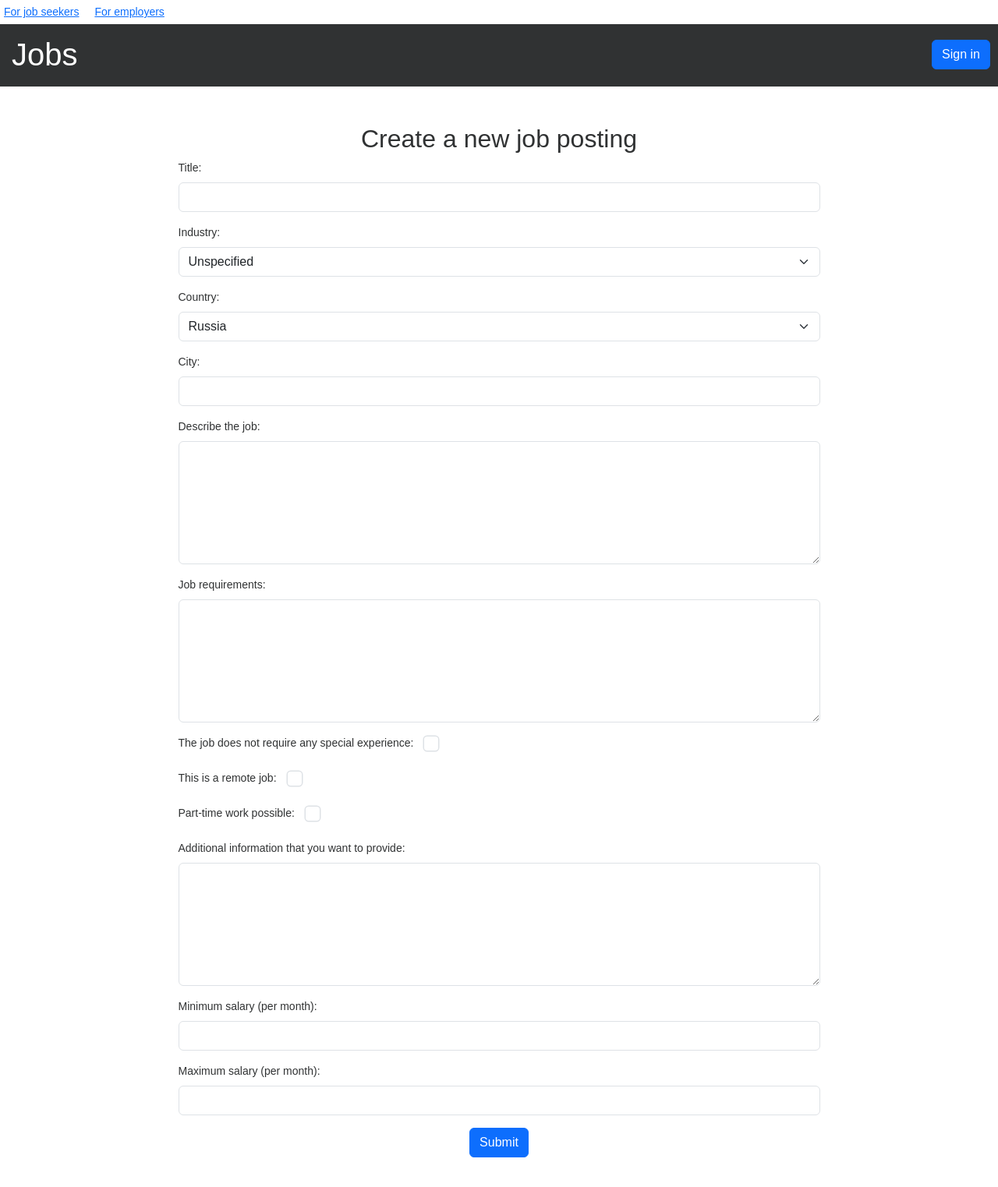
After one commit to vtyurin89/jobs, a Django app: template my_hh/hh/templates/hh/create_job_posting.html in a window 1280 px wide. The commit adds this page. Shown: the whole page at 78% size. Run offline with Django 4.2, Linux system fonts and the light colour scheme; the template is opened without the code that fills it: values that come from a table or form of the project are taken from there, others are empty; some libraries are stand-ins or nearby versions.

Commit message:
Version 0.11

```diff
--- /dev/null
+++ b/my_hh/hh/forms.py
@@ -0,0 +1,42 @@
+from django import forms
+from django.core.exceptions import ValidationError
+from django.forms import ModelForm
+
+from .models import *
+
+
+class CreateJobPostingForm(ModelForm):
+    title = forms.CharField(label='Title', max_length=500, required=True,
+                                 widget=forms.TextInput(attrs={'class': 'form-control', 'name': 'title'}))
+    industry = forms.ChoiceField(label='Industry', required=True, choices=JobPosting.INDUSTRY_CHOICES,
+                                 widget=forms.Select(attrs={'class': 'form-select', 'name': 'industry'}))
+    country = forms.ChoiceField(label='Country', required=True, choices=JobPosting.COUNTRY_CHOICES,
+                                 widget=forms.Select(attrs={'class': 'form-select', 'name': 'country'}))
+    city = forms.CharField(label='City', required=True,
+                                 widget=forms.TextInput(attrs={'class': 'form-control', 'name': 'city'}))
+    job_description = forms.CharField(label='Describe the job', required=True,
+                                 widget=forms.Textarea(attrs={'rows': 6, 'class': 'form-control', 'name': 'job_description'}))
+    experience_required = forms.CharField(label='Job requirements', required=True,
+                                 widget=forms.Textarea(attrs={'rows': 6, 'class': 'form-control', 'name': 'experience_required'}))
+    does_not_need_experience = forms.BooleanField(label="The job does not require any special experience",
+                                  widget=forms.CheckboxInput(attrs={'class': 'form-check-input ms-3', 'name': 'does_not_need_experience'}))
+    is_remote = forms.BooleanField(label="This is a remote job", widget=forms.CheckboxInput(attrs={'class': 'form-check-input ms-3',
+                                                                                    'name': 'is_remote'}))
+    is_part_time = forms.BooleanField(label="Part-time work possible",
+                                      widget=forms.CheckboxInput(attrs={'class': 'form-check-input ms-3',
+                                                                                    'name': 'is_part_time'}))
+    additional_information = forms.CharField(label='Additional information that you want to provide',
+                                 widget=forms.Textarea(attrs={'rows': 6, 'class': 'form-control', 'name': 'additional_information'}))
+    min_salary = forms.DecimalField(label="Minimum salary (per month)", required=True,
+                                 widget=forms.NumberInput(attrs={'class': 'form-control', 'name': 'min_salary'}))
+    max_salary = forms.DecimalField(label="Maximum salary (per month)", required=True,
+                                    widget=forms.NumberInput(attrs={'class': 'form-control', 'name': 'max_salary'}))
+
+
+
+
+    class Meta:
+        model = JobPosting
+        fields = ["title", "industry", "country", "city", "job_description",
+                  "experience_required", "does_not_need_experience", "is_remote", "is_part_time", "additional_information",
+                  "min_salary", "max_salary"]
--- a/my_hh/hh/models.py
+++ b/my_hh/hh/models.py
@@ -12,6 +12,7 @@ class User(AbstractUser):
 
     def save(self, *args, **kwargs):
         return super().save(*args, **kwargs)
+
 
 class JobSeekerProfile(models.Model):
     GENDER_CHOICES = (
@@ -35,6 +36,53 @@ class EmployerProfile(models.Model):
     phone_number = PhoneNumberField(null=True, blank=True, unique=True)
 
 
+class JobPosting(models.Model):
+    INDUSTRY_CHOICES = (
+        ('1', 'Unspecified'),
+        ('2', 'Consulting'),
+        ('3', 'Accounting'),
+        ('4', 'Finance'),
+        ('5', 'Advertising'),
+        ('6', 'Human Resources'),
+        ('7', 'Sales'),
+        ('8', 'News & Media'),
+        ('9', 'Insurance'),
+        ('10', 'Entertainment'),
+        ('11', 'Marketing'),
+        ('12', 'Science & Research'),
+        ('13', 'Tech'),
+        ('14', 'Healthcare'),
+        ('15', 'Manufacturing'),
+    )
+    COUNTRY_CHOICES = (
+        ('1', 'Russia'),
+        ('2', 'Kazakhstan'),
+        ('3', 'Belarus'),
+        ('4', 'Uzbekistan'),
+        ('5', 'Azerbaijan'),
+        ('6', 'Georgia'),
+        ('7', 'Kyrgyzstan'),
+    )
+    id = models.UUIDField(primary_key=True, default=uuid.uuid4, editable=False)
+    title = models.CharField(max_length=200)
+    industry = models.CharField(max_length=3, choices=INDUSTRY_CHOICES, default='1')
+    country = models.CharField(max_length=3, choices=COUNTRY_CHOICES, default='1')
+    city = models.CharField(max_length=100)
+    job_description = models.TextField(max_length=10000)
+    additional_information = models.TextField(max_length=10000, null=True, blank=True)
+    experience_required = models.CharField(max_length=10000)
+    does_not_need_experience = models.BooleanField(default=False)
+    is_remote = models.BooleanField(default=False)
+    is_part_time = models.BooleanField(default=False)
+    employer = models.ForeignKey('User', on_delete=models.CASCADE, related_name='employers')
+    job_open_date = models.DateTimeField(auto_now_add=True)
+    min_salary = models.DecimalField(max_digits=10, decimal_places=2)
+    max_salary = models.DecimalField(max_digits=10, decimal_places=2)
+    visible = models.BooleanField(default=True)
+    liked = models.ManyToManyField('User', blank=True, related_name='liked_post')
+
+
+# Maybe implement later...
 # @receiver(post_save, sender=User)
 # def create_user_profile(sender, instance, created, **kwargs):
 #     if created:
--- a/my_hh/hh/static/hh/hh.js
+++ b/my_hh/hh/static/hh/register.js
@@ -89,7 +89,7 @@ function load_employer_form() {
 
         <div class="form-group mt-5">
             <label for="first_name" class="form-label">Your company (if any)</label>
-            <input class="form-control mt-1" type="text" name="company_name" id="company_name" placeholder="Company name">
+            <input class="form-control mt-1" type="text" name="company_name" id="company_name" placeholder="Company name *" required>
             <input class="form-control mt-1" type="url" id="company_logo" name="company_logo" placeholder="Company logo URL">
         </div>
 
--- a/my_hh/hh/static/hh/styles.css
+++ b/my_hh/hh/static/hh/styles.css
@@ -31,11 +31,21 @@ header {
     color: white;
 }
 
+/* Logo */
 .logo {
     margin-bottom: 0;
     margin-top: 10px;
     margin-left: 10px;
     margin-right: 5px;
+}
+
+.link-no-decoration {
+    text-decoration: none;
+    color: inherit;
+}
+
+.link-no-decoration:hover {
+    color: inherit;
 }
 
 .button-header {
@@ -57,3 +67,9 @@ main {
     max-width: 800px;
     margin: auto;
 }
+
+
+/* Job posting form */
+input[type="checkbox"] {
+  transform:scale(1.5, 1.5);
+}
--- /dev/null
+++ b/my_hh/hh/templates/hh/create_job_posting.html
@@ -0,0 +1,32 @@
+{% extends "hh/layout.html" %}
+
+{% block title %}Create a posting{% endblock %}
+
+{% block body %}
+
+    <!-- Form to create a new posting -->
+
+        <div class="container mt-5">
+        <div class="row d-flex justify-content-center mt-5">
+        <div class="col-md-12 col-lg-9 ps-3 pe-3">
+        <div class="d-flex justify-content-center"><h2 id="register_label">Create a new job posting</h2></div>
+
+        <form method="post">
+
+        {% csrf_token %}
+        <div>{{ form.non_field_errors }}</div>
+        {% for part in form %}
+        <p><label for="{{ part.id_for_label }}" class="form-label"> {{ part.label }}: </label>{{ part }} </p>
+        <div>{{ part.errors }}</div>
+        {% endfor %}
+      <div class="text-center">
+      <!-- Submit button -->
+      <button type="submit" class="btn btn-primary btn-block mb-4">Submit</button>
+      </div>
+
+    </form>
+    </div>
+    </div>
+    </div>
+
+{% endblock body %}
--- a/my_hh/hh/templates/hh/index.html
+++ b/my_hh/hh/templates/hh/index.html
@@ -4,7 +4,7 @@
 
 {% block body %}
 
-<!-- Index search bar -->
+<!-- Index page search bar -->
         <div class="container mt-5">
         <div class="d-flex justify-content-center">
             <h1>Everyone can find a job</h1>
--- a/my_hh/hh/templates/hh/layout.html
+++ b/my_hh/hh/templates/hh/layout.html
@@ -7,10 +7,12 @@
 <html lang="en">
 <head>
     <meta charset="UTF-8">
-    <title>{% block title %}Jobs{% endblock %}</title>
+    <title> {% block title %}Jobs{% endblock %}</title>
 
     <link href="https://cdn.jsdelivr.net/npm/bootstrap@5.3.0-alpha3/dist/css/bootstrap.min.css" rel="stylesheet" integrity="sha384-KK94CHFLLe+nY2dmCWGMq91rCGa5gtU4mk92HdvYe+M/SXH301p5ILy+dN9+nJOZ" crossorigin="anonymous">
     <link href="{% static 'hh/styles.css' %}" rel="stylesheet">
+
+    <script src="https://kit.fontawesome.com/c8b9ec75e5.js" crossorigin="anonymous"></script>
 
     <script src="https://code.jquery.com/jquery-3.4.1.slim.min.js" integrity="sha384-J6qa4849blE2+poT4WnyKhv5vZF5SrPo0iEjwBvKU7imGFAV0wwj1yYfoRSJoZ+n" crossorigin="anonymous"></script>
     <script src="https://cdn.jsdelivr.net/npm/popper.js@1.16.0/dist/umd/popper.min.js" integrity="sha384-Q6E9RHvbIyZFJoft+2mJbHaEWldlvI9IOYy5n3zV9zzTtmI3UksdQRVvoxMfooAo" crossorigin="anonymous"></script>
@@ -34,6 +36,7 @@
     {% endif %}
 
 
+    <!-- header  -->
         <header>
         <div class="header-container">
             <div class="top-link d-inline me-3"><a href="#">For job seekers</a></div>
@@ -42,7 +45,7 @@
          <div class="header-block">
             <div class="header-container">
                 <div class="d-flex justify-content-between">
-                <h1 class="logo d-inline">Jobs</h1>
+                <h1 class="logo d-inline"><a class="link-no-decoration" href="{% url 'index' %}">Jobs</a></h1>
 
         <!-- UI dropdown, resume and openings-->
         {% if user.is_authenticated %}
@@ -50,12 +53,13 @@
                <div class="d-flex justify-content-between">
 
 
-            <!-- resume / opening button-->
-               <div class="mt-3 me-3 ps-3 pe-3">
+            <!-- create resume / job posting button-->
+
+               <div class="mt-3 ps-3 pe-3">
                 {% if not user.is_employer %}
-                <button type="button" class="btn btn-outline-info">Create a resume</button>
+                <a type="button" class="btn btn-outline-info">Create a resume</a>
                 {% else %}
-                <button type="button" class="btn btn-outline-info">Create an opening</button>
+                <a href="{% url 'create_job_posting' %}" type="button" class="btn btn-outline-info">Create a job posting</a>
                {% endif %}
                 </div>
 
--- a/my_hh/hh/templates/hh/login.html
+++ b/my_hh/hh/templates/hh/login.html
@@ -1,4 +1,6 @@
 {% extends "hh/layout.html" %}
+
+{% block title %}Sign in{% endblock %}
 
 {% block body %}
     <div class="row d-flex justify-content-center mt-5">
--- a/my_hh/hh/templates/hh/register.html
+++ b/my_hh/hh/templates/hh/register.html
@@ -1,5 +1,7 @@
 {% extends "hh/layout.html" %}
 {% load static %}
+
+{% block title %}Register{% endblock %}
 
 {% block body %}
     <div class="row d-flex justify-content-center mt-5">
@@ -22,5 +24,5 @@
 {% endblock %}
 
 {% block script %}
-    <script src="{% static 'hh/hh.js' %}"></script>
+    <script src="{% static 'hh/register.js' %}"></script>
 {% endblock %}
--- a/my_hh/hh/urls.py
+++ b/my_hh/hh/urls.py
@@ -5,5 +5,6 @@ urlpatterns = [
     path("", views.index, name="index"),
     path("login", views.login_view, name="login"),
     path("logout", views.logout_view, name="logout"),
-    path("register", views.register, name="register"),
+    path("register", views.register_view, name="register"),
+    path("account/create_job_posting", views.create_job_posting_view, name='create_job_posting'),
     ]
```
Also changed, not shown: my_hh/hh/admin.py (+13 -1 lines), my_hh/hh/views.py (+13 -1 lines), my_hh/hh/migrations/0001_initial.py (added).
